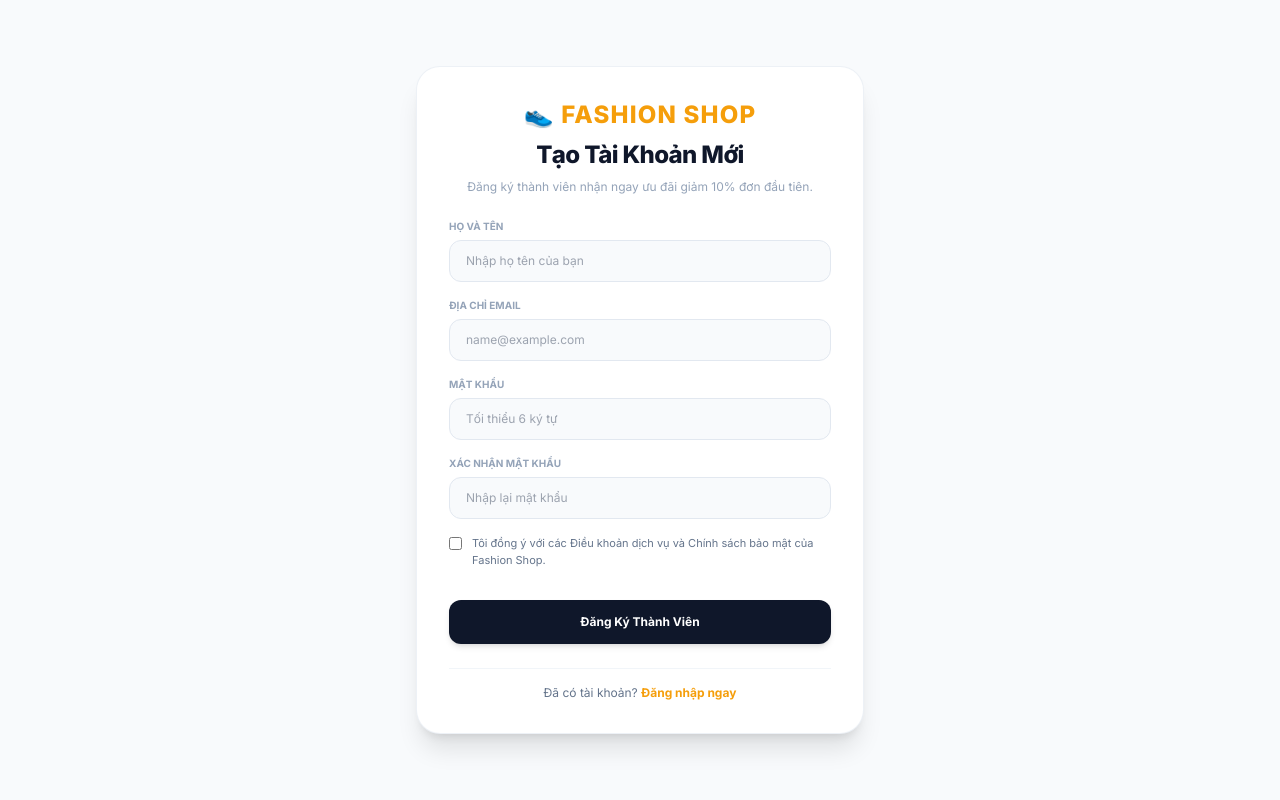
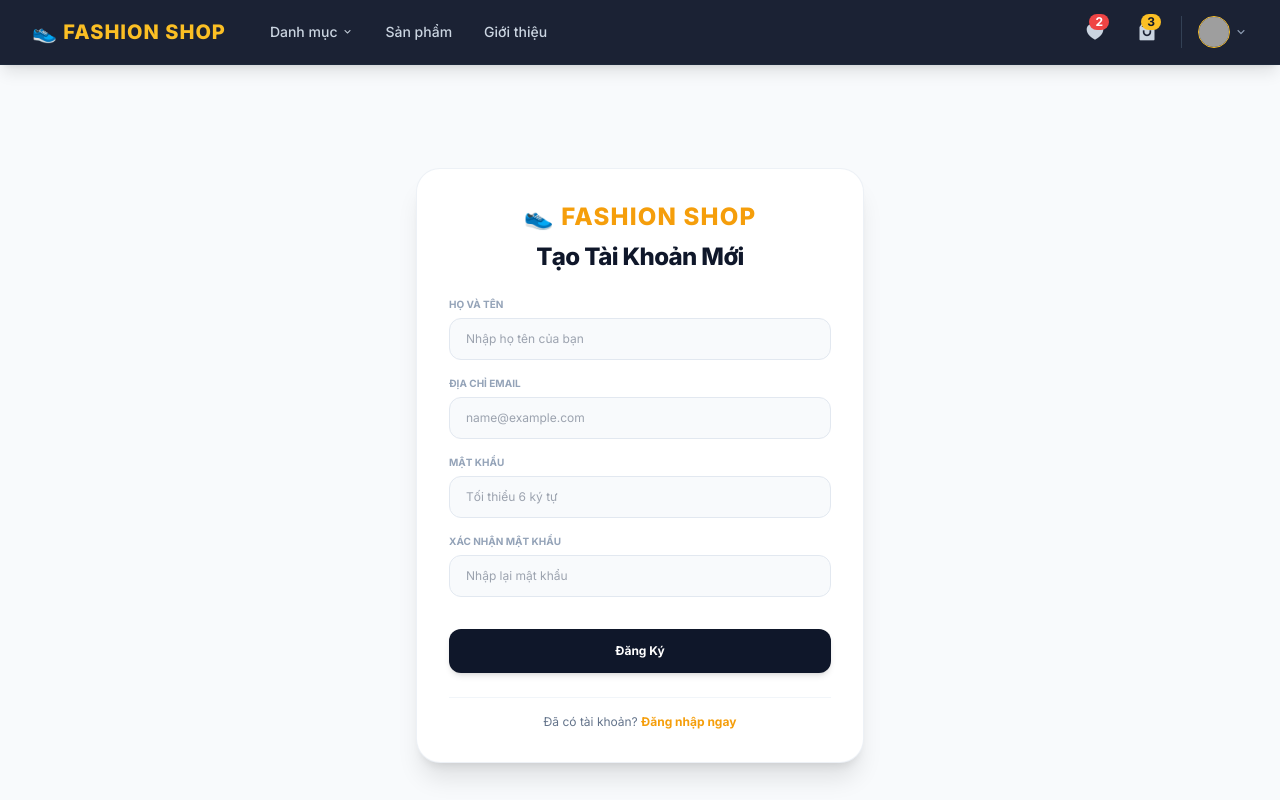
Before and after one commit to devquangle/web-todo, a website: page src/pages/register.html in a window 1280 px wide. Shown: the top 800 px of the page. Drawn offline with nearby package versions, Linux system fonts and the light colour scheme; grey boxes are pictures that could not be loaded.

Commit message:
update ui register

```diff
--- a/src/pages/register.html
+++ b/src/pages/register.html
@@ -15,92 +15,148 @@
     />
     <link rel="stylesheet" href="../css/user.css" />
   </head>
-  <body class="bg-slate-50 text-slate-800 flex flex-col min-h-screen font-['Inter']">
+  <body
+    class="bg-slate-50 text-slate-800 flex flex-col min-h-screen font-['Inter']"
+  >
+    <!-- Navbar Placeholder -->
+    <nav
+      id="navbar-placeholder"
+      class="bg-slate-900/95 text-white sticky top-0 z-50 backdrop-blur-md border-b border-slate-800 shadow-lg"
+    >
+      <!-- Sẽ được tải động bằng main.js -->
+    </nav>
+    <div
+      class="container min-h-screen flex justify-center items-center px-4 py-12 mx-auto"
+    >
+      <div
+        class="w-full max-w-md bg-white rounded-3xl border border-slate-200/60 shadow-xl overflow-hidden p-6 sm:p-8 space-y-6"
+      >
+        <div class="text-center space-y-2">
+          <a
+            href="/"
+            class="text-2xl font-black tracking-wider text-amber-500 inline-block"
+            >👟 FASHION SHOP</a
+          >
+          <h2
+            class="text-xl sm:text-2xl font-extrabold text-slate-900 tracking-tight"
+          >
+            Tạo Tài Khoản Mới
+          </h2>
 
-    <div class="container min-h-screen flex justify-center items-center px-4 py-12 mx-auto">
-      <div class="w-full max-w-md bg-white rounded-3xl border border-slate-200/60 shadow-xl overflow-hidden p-6 sm:p-8 space-y-6">
-
-        <div class="text-center space-y-2">
-          <a href="/" class="text-2xl font-black tracking-wider text-amber-500 inline-block">👟 FASHION SHOP</a>
-          <h2 class="text-xl sm:text-2xl font-extrabold text-slate-900 tracking-tight">Tạo Tài Khoản Mới</h2>
-          <p class="text-xs text-slate-400">Đăng ký thành viên nhận ngay ưu đãi giảm 10% đơn đầu tiên.</p>
         </div>
 
         <form id="form-register" class="space-y-4">
           <!-- Full Name -->
           <div>
-            <label for="fullName" class="block text-[10px] font-bold text-slate-400 uppercase mb-1.5">Họ và tên</label>
+            <label
+              for="fullName"
+              class="block text-[10px] font-bold text-slate-400 uppercase mb-1.5"
+              >Họ và tên</label
+            >
             <input
               type="text"
               id="fullName"
               placeholder="Nhập họ tên của bạn"
               class="w-full bg-slate-50 border border-slate-200 text-xs text-slate-800 rounded-xl px-4 py-3 focus:outline-none focus:bg-white focus:border-amber-400 transition"
             />
-            <span id="nameError" class="text-[10px] text-red-500 mt-1 block font-medium"></span>
+            <span
+              id="nameError"
+              class="text-[10px] text-red-500 mt-1 block font-medium"
+            ></span>
           </div>
 
           <!-- Email -->
           <div>
-            <label for="email" class="block text-[10px] font-bold text-slate-400 uppercase mb-1.5">Địa chỉ Email</label>
+            <label
+              for="email"
+              class="block text-[10px] font-bold text-slate-400 uppercase mb-1.5"
+              >Địa chỉ Email</label
+            >
             <input
               type="email"
               id="email"
               placeholder="name@example.com"
               class="w-full bg-slate-50 border border-slate-200 text-xs text-slate-800 rounded-xl px-4 py-3 focus:outline-none focus:bg-white focus:border-amber-400 transition"
             />
-            <span id="emailError" class="text-[10px] text-red-500 mt-1 block font-medium"></span>
+            <span
+              id="emailError"
+              class="text-[10px] text-red-500 mt-1 block font-medium"
+            ></span>
           </div>
 
           <!-- Password -->
           <div>
-            <label for="password" class="block text-[10px] font-bold text-slate-400 uppercase mb-1.5">Mật khẩu</label>
+            <label
+              for="password"
+              class="block text-[10px] font-bold text-slate-400 uppercase mb-1.5"
+              >Mật khẩu</label
+            >
             <input
               type="password"
               id="password"
               placeholder="Tối thiểu 6 ký tự"
               class="w-full bg-slate-50 border border-slate-200 text-xs text-slate-800 rounded-xl px-4 py-3 focus:outline-none focus:bg-white focus:border-amber-400 transition"
             />
-            <span id="passwordError" class="text-[10px] text-red-500 mt-1 block font-medium"></span>
+            <span
+              id="passwordError"
+              class="text-[10px] text-red-500 mt-1 block font-medium"
+            ></span>
           </div>
 
           <!-- Confirm Password -->
           <div>
-            <label for="confirmPassword" class="block text-[10px] font-bold text-slate-400 uppercase mb-1.5">Xác nhận mật khẩu</label>
+            <label
+              for="confirmPassword"
+              class="block text-[10px] font-bold text-slate-400 uppercase mb-1.5"
+              >Xác nhận mật khẩu</label
+            >
             <input
               type="password"
               id="confirmPassword"
               placeholder="Nhập lại mật khẩu"
               class="w-full bg-slate-50 border border-slate-200 text-xs text-slate-800 rounded-xl px-4 py-3 focus:outline-none focus:bg-white focus:border-amber-400 transition"
             />
-            <span id="confirmError" class="text-[10px] text-red-500 mt-1 block font-medium"></span>
+            <span
+              id="confirmError"
+              class="text-[10px] text-red-500 mt-1 block font-medium"
+            ></span>
           </div>
 
-          <!-- Terms Checkbox -->
-          <div class="flex items-start gap-2.5">
-            <input type="checkbox" id="terms" class="mt-0.5 accent-amber-500 rounded border-slate-200"/>
-            <label for="terms" class="text-[11px] text-slate-500 leading-normal">Tôi đồng ý với các Điều khoản dịch vụ và Chính sách bảo mật của Fashion Shop.</label>
-          </div>
-          <span id="termsError" class="text-[10px] text-red-500 block font-medium"></span>
+
+          <span
+            id="termsError"
+            class="text-[10px] text-red-500 block font-medium"
+          ></span>
 
           <!-- Submit Button -->
           <button
             type="submit"
             class="w-full bg-slate-900 hover:bg-slate-800 text-white text-xs font-bold py-3.5 rounded-xl shadow-md hover:-translate-y-0.5 transition duration-300"
           >
-            Đăng Ký Thành Viên
+            Đăng Ký
           </button>
 
           <!-- Status Alert Box -->
-          <div id="statusBox" class="hidden text-xs rounded-xl p-3 text-center font-bold"></div>
+          <div
+            id="statusBox"
+            class="hidden text-xs rounded-xl p-3 text-center font-bold"
+          ></div>
         </form>
 
-        <div class="text-center text-xs text-slate-500 border-t border-slate-100 pt-4">
+        <div
+          class="text-center text-xs text-slate-500 border-t border-slate-100 pt-4"
+        >
           Đã có tài khoản?
-          <a href="/src/pages/login.html" class="text-amber-500 hover:text-amber-600 font-bold transition">Đăng nhập ngay</a>
+          <a
+            href="/src/pages/login.html"
+            class="text-amber-500 hover:text-amber-600 font-bold transition"
+            >Đăng nhập ngay</a
+          >
         </div>
-
       </div>
     </div>
+
+    <div id="footer-placeholder"></div>
 
     <script>
       const formRegister = document.getElementById("form-register");
@@ -126,7 +182,7 @@
         statusBox.className = "hidden";
       };
 
-      formRegister.addEventListener("submit", function(e) {
+      formRegister.addEventListener("submit", function (e) {
         e.preventDefault();
         clearErrors();
 
@@ -173,22 +229,28 @@
 
         // Terms Validation
         if (!terms) {
-          termsError.textContent = "Bạn phải đồng ý với điều khoản để tiếp tục.";
+          termsError.textContent =
+            "Bạn phải đồng ý với điều khoản để tiếp tục.";
           isValid = false;
         }
 
         if (isValid) {
-          statusBox.className = "text-xs rounded-xl p-3 text-center font-bold bg-green-50 text-green-600 border border-green-100 block animate-pulse";
-          statusBox.textContent = "Đăng ký thành công! Đang chuyển hướng sang Đăng nhập...";
+          statusBox.className =
+            "text-xs rounded-xl p-3 text-center font-bold bg-green-50 text-green-600 border border-green-100 block animate-pulse";
+          statusBox.textContent =
+            "Đăng ký thành công! Đang chuyển hướng sang Đăng nhập...";
 
           setTimeout(() => {
             window.location.href = "/src/pages/login.html";
           }, 2000);
         } else {
-          statusBox.className = "text-xs rounded-xl p-3 text-center font-bold bg-red-50 text-red-500 border border-red-100 block";
-          statusBox.textContent = "Đăng ký thất bại. Vui lòng kiểm tra lại thông tin lỗi.";
+          statusBox.className =
+            "text-xs rounded-xl p-3 text-center font-bold bg-red-50 text-red-500 border border-red-100 block";
+          statusBox.textContent =
+            "Đăng ký thất bại. Vui lòng kiểm tra lại thông tin lỗi.";
         }
       });
     </script>
+    <script src="../main.js"></script>
   </body>
 </html>
```
